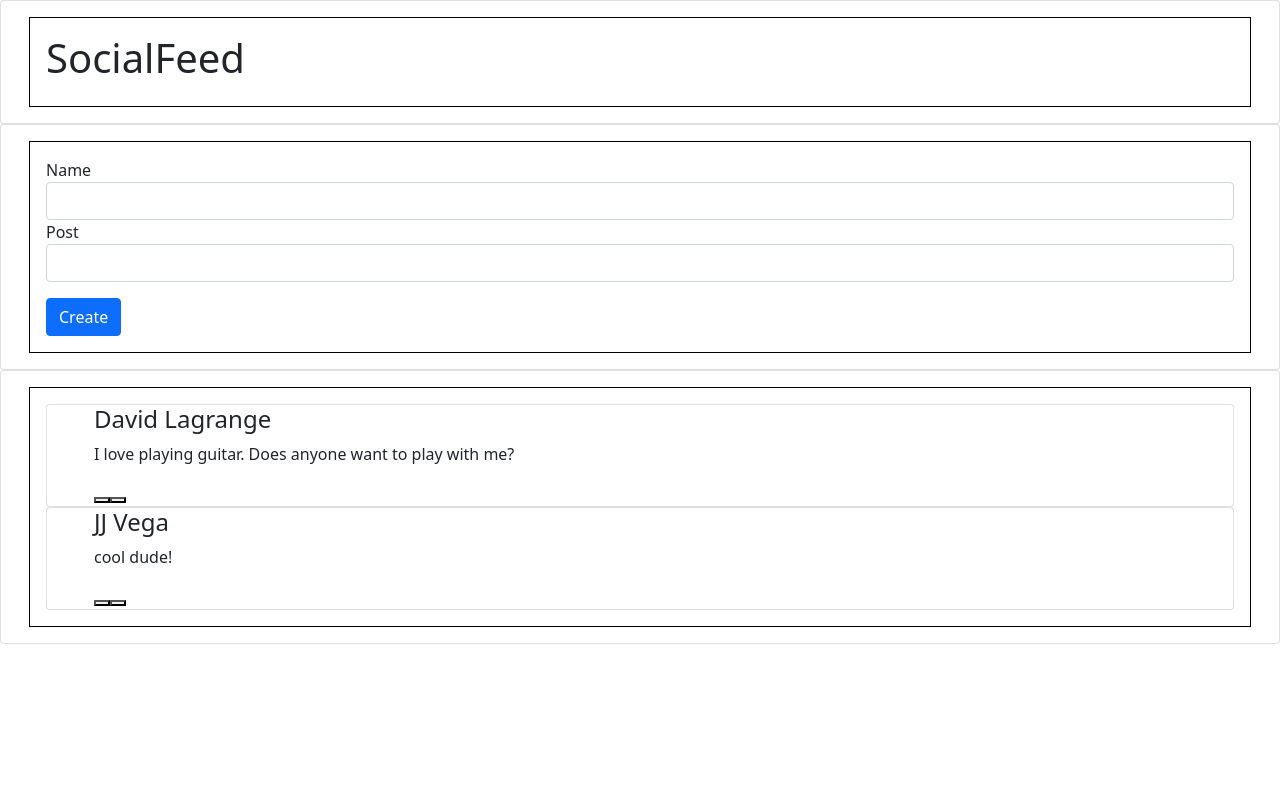
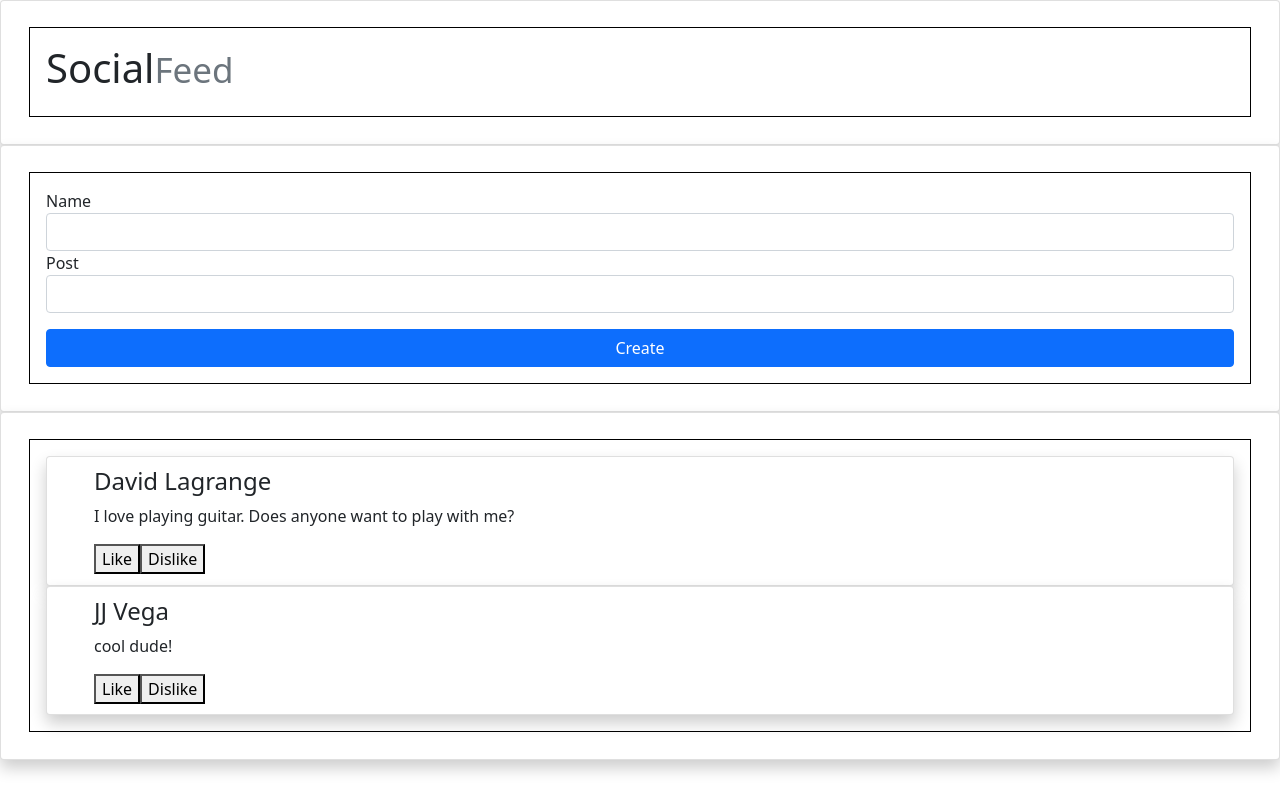
Before and after one commit to claasy/SocialFeed, a React (Create React App) app: page / in a window 1280 px wide. Built offline with nearby package versions, Linux system fonts and the light colour scheme.

Commit message:
Created CustomButtonFolder and Files, Added Functionality to the NavBar and CreatePost Componenets.

```diff
--- a/src/App.css
+++ b/src/App.css
@@ -6,6 +6,10 @@
     padding: 1em;
 }
 
+.card {
+    box-shadow: 0 8px 16px 0 rgba(0,0,0,0.2);
+    padding: .65em;
+}
 
 
 /* <link rel="stylesheet" href="https://cdnjs.cloudflare.com/ajax/libs/font-awesome/4.7.0/css/font-awesome.min.css">
--- a/src/App.js
+++ b/src/App.js
@@ -4,9 +4,10 @@ import CreatePost from "./components/CreatePost";
 import Post from "./components/Post";
 import NavBar from "./components/NavBar";
 import './App.css';
+import './components/CustomButton/CustomButton';
 
 function App() {
-  //general entry/entries
+
   const [entries, setEntries] = useState([
     {
       name: "David Lagrange",
--- /dev/null
+++ b/src/components/CreatePost.css
@@ -0,0 +1,3 @@
+.form-grid {
+    display: grid;
+}
--- a/src/components/CreatePost.jsx
+++ b/src/components/CreatePost.jsx
@@ -1,4 +1,5 @@
 import React, { useState } from 'react';
+import './CreatePost.css';
 
 const CreatePost = (props) => {
 
@@ -16,7 +17,7 @@ const CreatePost = (props) => {
     }
 
     return (
-        <form onSubmit={handleSubmit}>
+        <form onSubmit={handleSubmit} className='form-grid'>
             <div className='form-group'>
                 <label>Name</label>
                 <input type='string' className="form-control" value={name} onChange={(event) => setName(event.target.value)} />
--- /dev/null
+++ b/src/components/CustomButton/CustomButton.css
@@ -0,0 +1,15 @@
+button {
+text-align: center;
+display: inline-block;
+font-size: 16px;
+}
+
+button:hover {
+    box-shadow: 0 12px 16px 0 rgba(0,0,0,0.24), 0 17px 50px 0 rgba(0,0,0,0.19);
+}
+.active{
+    background-color: blue;
+}
+.inactive{
+    background-color: gray;
+}
--- /dev/null
+++ b/src/components/CustomButton/CustomButton.jsx
@@ -0,0 +1,23 @@
+import React, { useState } from 'react';
+import './CustomButton.css'
+
+const CustomButton = (props) => {
+
+    const [buttonClass, setButtonClass] = useState("inactive");
+
+    function handleClick(){
+        if(buttonClass === "inactive"){
+            setButtonClass("active");
+        }
+        else{
+            setButtonClass("inactive");
+        }
+    }
+    return (
+        <div>
+            <button className={buttonClass} onClick={handleClick}>{props.message}</button>
+        </div>
+     );
+}
+
+export default CustomButton
--- a/src/components/NavBar.jsx
+++ b/src/components/NavBar.jsx
@@ -3,8 +3,8 @@ import React from 'react';
 
 const NavBar = (props) => {
     return (
-        <h1>SocialFeed</h1>
-
+        <h1>Social
+        <small className='text-muted'>Feed</small></h1>
      );
 }
 
--- a/src/components/Post.jsx
+++ b/src/components/Post.jsx
@@ -1,4 +1,5 @@
 import React, { useState } from 'react';
+import '../App.css';
 
 
 
@@ -9,12 +10,13 @@ const Post = ({record}) => {
             <div className="container">
                 <h4> {record.name} </h4>
                 <p> {record.post} </p>
-                <button></button>
-                <button></button>
-
+                <button>Like</button>
+                <button>Dislike</button>
             </div>
-
         </div>
         )
     }
+
+
+
 export default Post;
```
